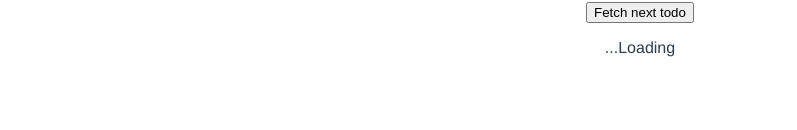
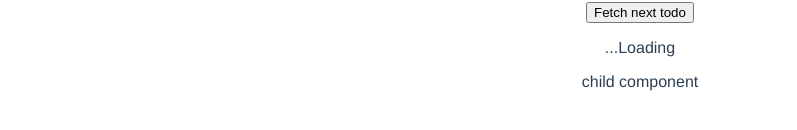
Before and after one commit to hayhyang/vue-tutorial, a Vue app: page / in a window 1280 px wide. Shown: the part 556-686 px from the top of the page, without its empty margins (0-797 px from the left). Built offline with nearby package versions, Linux system fonts and the light colour scheme; no server answers.

Commit message:
11. Components

```diff
--- a/src/App.vue
+++ b/src/App.vue
@@ -30,12 +30,16 @@
   <button @click="todoId++">Fetch next todo</button>
   <p v-if="!todoData">...Loading</p>
   <pre v-else>{{todoData}}}</pre>
+  <ChildComp />
 </template>
 
 <script>
-
+import ChildComp from "./components/ChildComp.vue"
 let id = 0;
 export default {
+  components: {
+    ChildComp
+  },
   data() {
     return {
       message: 'Hello world',
--- /dev/null
+++ b/src/components/ChildComp.vue
@@ -0,0 +1,9 @@
+<script>
+export default {
+
+}
+</script>
+
+<template>
+<div>child component</div>
+</template>
```
